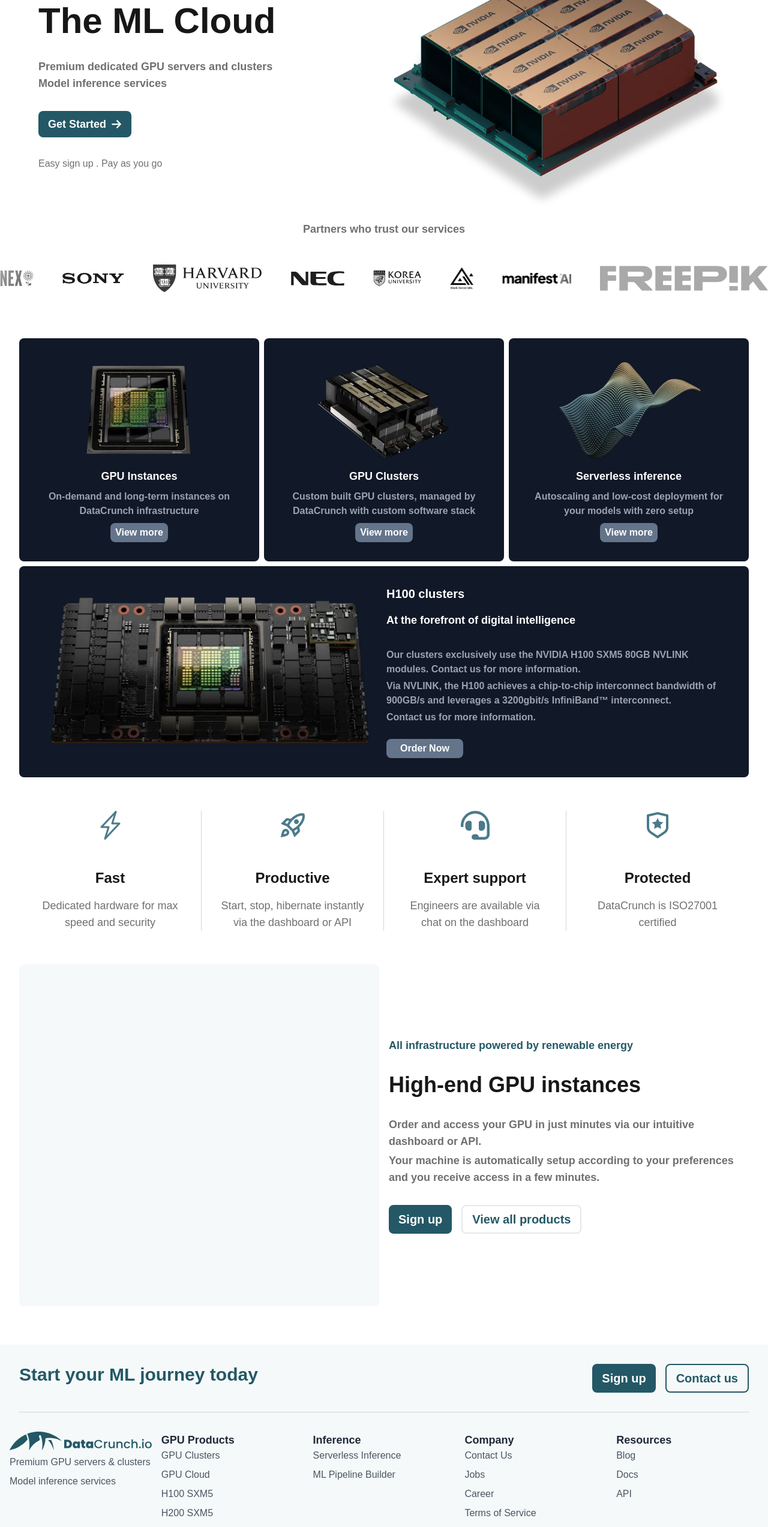
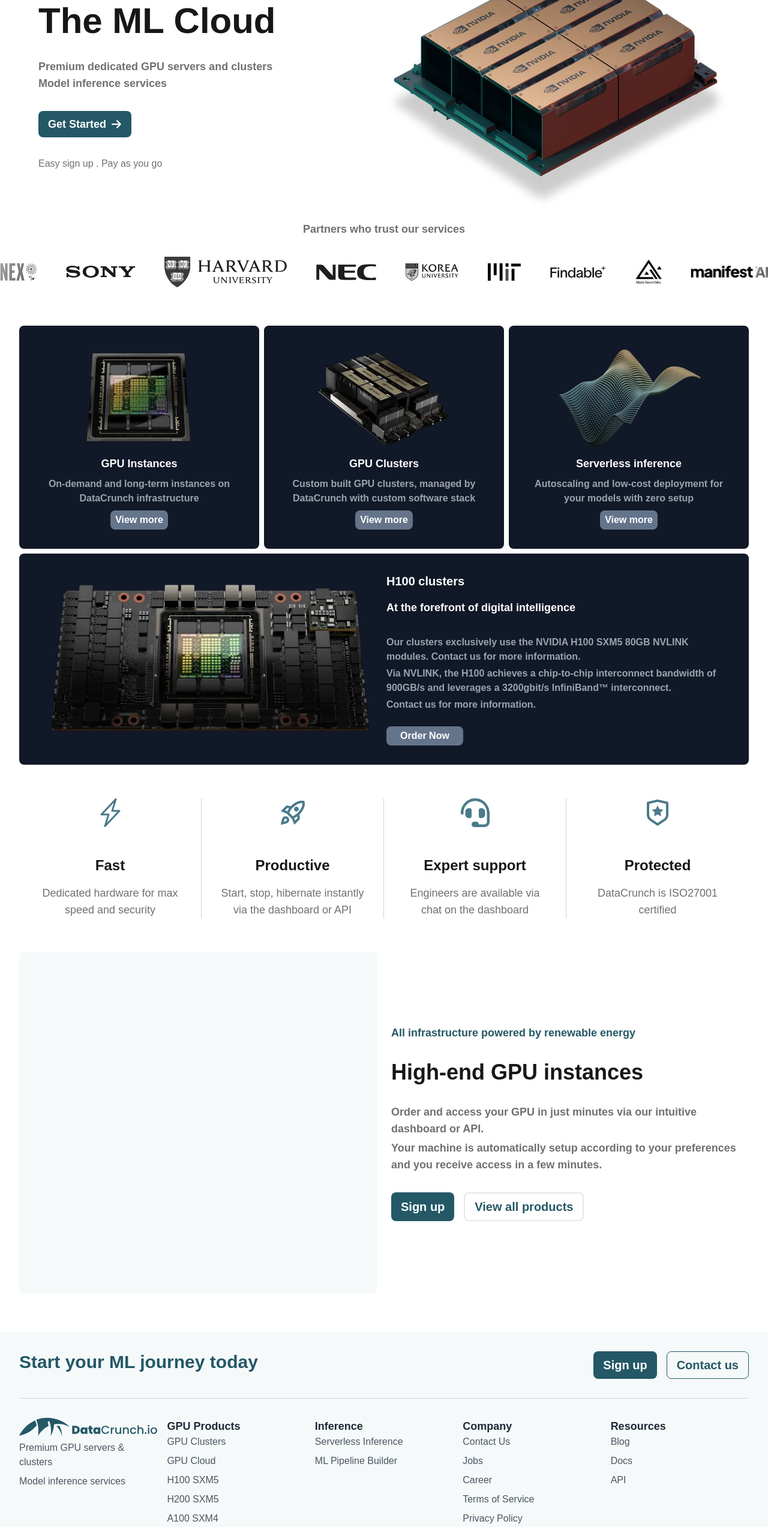
Before and after one commit to sami2022skipq/DataCrunch.io, a Next.js app: page / in a window 1280 px wide. Shown: the part 234-2780 px from the top of the page at 60% size. Built offline with nearby package versions, Linux system fonts and the light colour scheme.

Commit message:
minor styling improvements

```diff
--- a/src/app/components/PartnerSlider.tsx
+++ b/src/app/components/PartnerSlider.tsx
@@ -9,6 +9,8 @@
 import blackForest from "@/assets/black-forest.svg";
 import freepik from "@/assets/freepik.svg";
 import manifest from "@/assets/manifest.svg";
+import mit from '@/assets/mit.svg'
+import findable from '@/assets/findable.svg'
 
 const PartnerSlider = () => {
   const partners = [
@@ -33,6 +35,14 @@
       srcColor: korea,
     },
     {
+      name: "MIT",
+      srcColor: mit,
+    },
+    {
+      name: "Findable",
+      srcColor: findable,
+    },
+    {
       name: "Black Forest Labs",
       srcColor: blackForest,
     },
@@ -40,10 +50,10 @@
       name: "ManifestAI",
       srcColor: manifest,
     },
-    {
-      name: "Freeipk",
-      srcColor: freepik,
-    },
+    // {
+    //   name: "Freeipk",
+    //   srcColor: freepik,
+    // },
 
   ];
 
--- a/src/app/components/contactUs.tsx
+++ b/src/app/components/contactUs.tsx
@@ -11,7 +11,7 @@
         <button className="px-4 py-2 bg-[#245866] text-white rounded-lg transition duration-300 hover:bg-teal-900">
           Sign up
         </button>
-        <button className="px-4 py-2 text-[#245866] hover:text-gray-500 transition duration-300 rounded-lg border-2 border-[#245866] ">
+        <button className="px-4 py-2 text-[#245866] hover:text-gray-500 transition duration-300 rounded-lg border border-[#245866] ">
           Contact us
         </button>
       </div>
--- a/src/app/components/footer.tsx
+++ b/src/app/components/footer.tsx
@@ -4,10 +4,10 @@
 const Footer = () => {
   return (
     <footer className=" w-full  bg-[#f5f9f9]">
-      <div className="container mx-auto px-4">
-        <div className="flex flex-col md:flex-row justify-center  md:justify-between space-x-4  space-y-8 md:space-y-0">
+      <div className="container mx-auto px-8">
+        <div className="flex flex-col md:flex-row   md:justify-between space-x-4 max-md:text-center  space-y-8 md:space-y-0">
           {/* Logo and Description */}
-          <div className="space-y-2 md:w-1/5">
+          <div className="space-y-2 md:w-1/5 max-md:mx-auto">
             <Image
               src={dataCrunchLogo}
               alt="DataCrunch.io Logo"
@@ -19,7 +19,7 @@
           </div>
 
           {/* GPU Products */}
-          <div className="md:w-1/5">
+          <div className="md:w-1/5 ">
             <h3 className="text-lg font-semibold text-gray-800">
               GPU Products
             </h3>
@@ -34,7 +34,7 @@
           </div>
 
           {/* Inference */}
-          <div className="md:w-1/5">
+          <div className="md:w-1/5 ">
             <h3 className="text-lg font-semibold text-gray-800">Inference</h3>
             <ul className="space-y-2 text-gray-600">
               <li>Serverless Inference</li>
@@ -43,7 +43,7 @@
           </div>
 
           {/* Company */}
-          <div className="md:w-1/5">
+          <div className="md:w-1/5 ">
             <h3 className="text-lg font-semibold text-gray-800">Company</h3>
             <ul className="space-y-2 text-gray-600">
               <li>Contact Us</li>
@@ -55,7 +55,7 @@
           </div>
 
           {/* Resources */}
-          <div className="md:w-1/5">
+          <div className="md:w-1/5 ">
             <h3 className="text-lg font-semibold text-gray-800">Resources</h3>
             <ul className="space-y-2 text-gray-600">
               <li>Blog</li>
--- a/src/app/components/priceCalculator.jsx
+++ b/src/app/components/priceCalculator.jsx
@@ -3,7 +3,7 @@
 function PriceCalculator() {
   return (
     <div
-      className="grid grid-cols-2 mb-8 gap-4
+      className="grid grid-cols-2 mb-8 gap-6
     "
     >
       <div className="col-span-2 lg:col-span-1 rounded-lg bg-[#f5f9f9] h-[570px]"></div>
--- a/tailwind.config.ts
+++ b/tailwind.config.ts
@@ -19,7 +19,7 @@
         },
       },
       animation: {
-        scroll: "scroll 80s linear infinite",
+        scroll: "scroll 60s linear infinite",
       },
     },
   },
```
Also changed, not shown: src/assets/findable.svg (added), src/assets/mit.svg (added).
